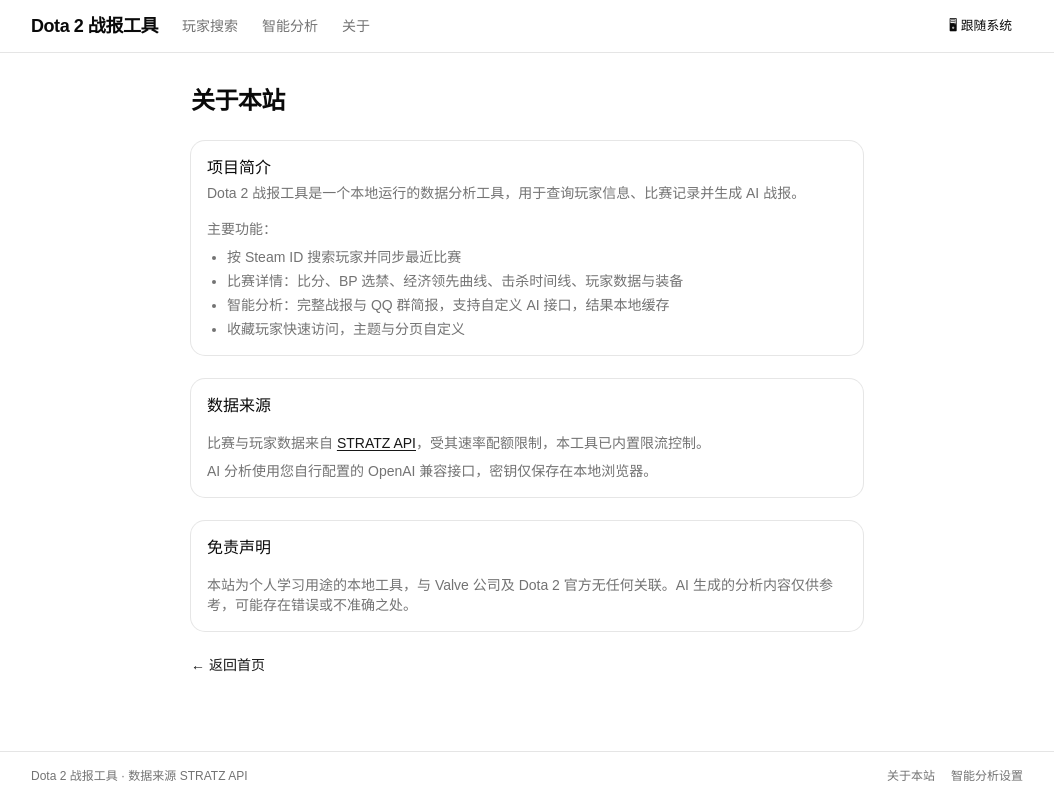
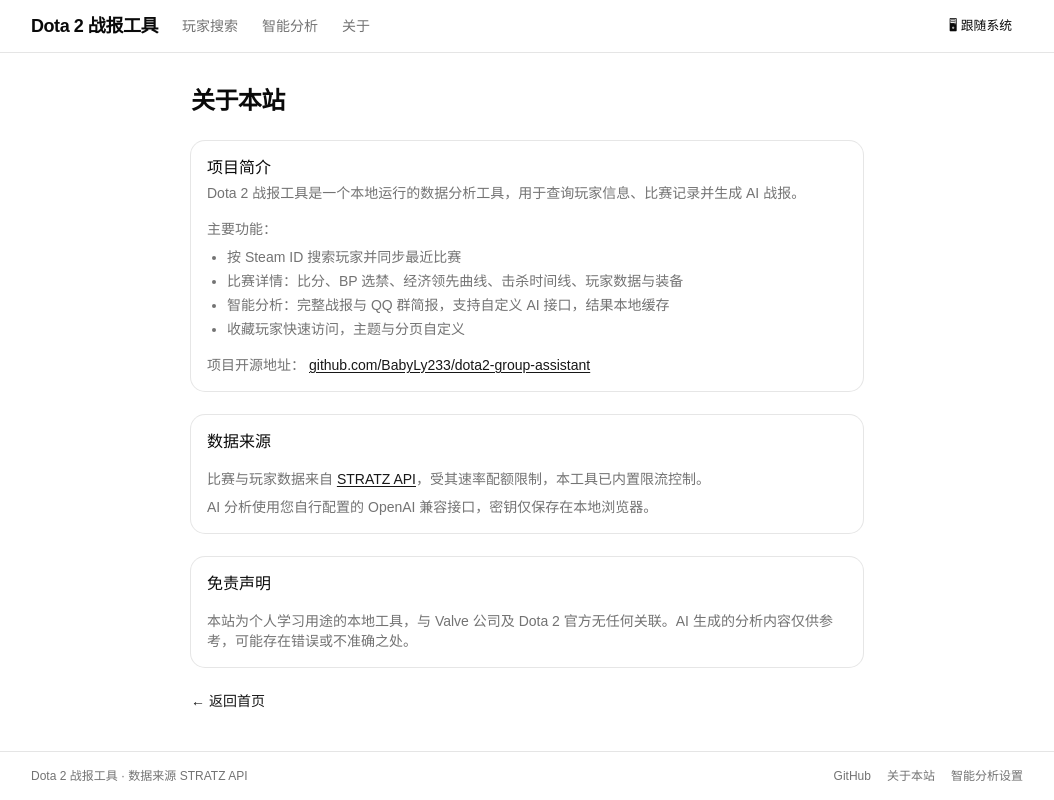
Before and after one commit to BabyLy233/dota2-group-assistant, a React (Vite) app in the folder apps/web/: page /about in a window 1280 px wide. Shown: the whole page, without its empty margins (113-1167 px from the left). Built offline with nearby package versions, Linux system fonts and the light colour scheme; no server answers.

Commit message:
feat: add github link

```diff
--- a/apps/web/src/routes/__root.tsx
+++ b/apps/web/src/routes/__root.tsx
@@ -44,6 +44,14 @@
         <div className='mx-auto flex max-w-5xl flex-wrap items-center justify-between gap-2 px-4 py-4 text-xs text-muted-foreground'>
           <span>Dota 2 战报工具 · 数据来源 STRATZ API</span>
           <div className='flex items-center gap-4'>
+            <a
+              href='https://github.com/BabyLy233/dota2-group-assistant'
+              target='_blank'
+              rel='noreferrer'
+              className='transition hover:text-foreground'
+            >
+              GitHub
+            </a>
             <Link to='/about' className='transition hover:text-foreground'>
               关于本站
             </Link>
--- a/apps/web/src/routes/about.tsx
+++ b/apps/web/src/routes/about.tsx
@@ -25,6 +25,17 @@
             <li>智能分析：完整战报与 QQ 群简报，支持自定义 AI 接口，结果本地缓存</li>
             <li>收藏玩家快速访问，主题与分页自定义</li>
           </ul>
+          <p className='pt-2'>
+            项目开源地址：
+            <a
+              href='https://github.com/BabyLy233/dota2-group-assistant'
+              target='_blank'
+              rel='noreferrer'
+              className='ml-1 text-primary underline underline-offset-2'
+            >
+              github.com/BabyLy233/dota2-group-assistant
+            </a>
+          </p>
         </CardContent>
       </Card>
 
```
